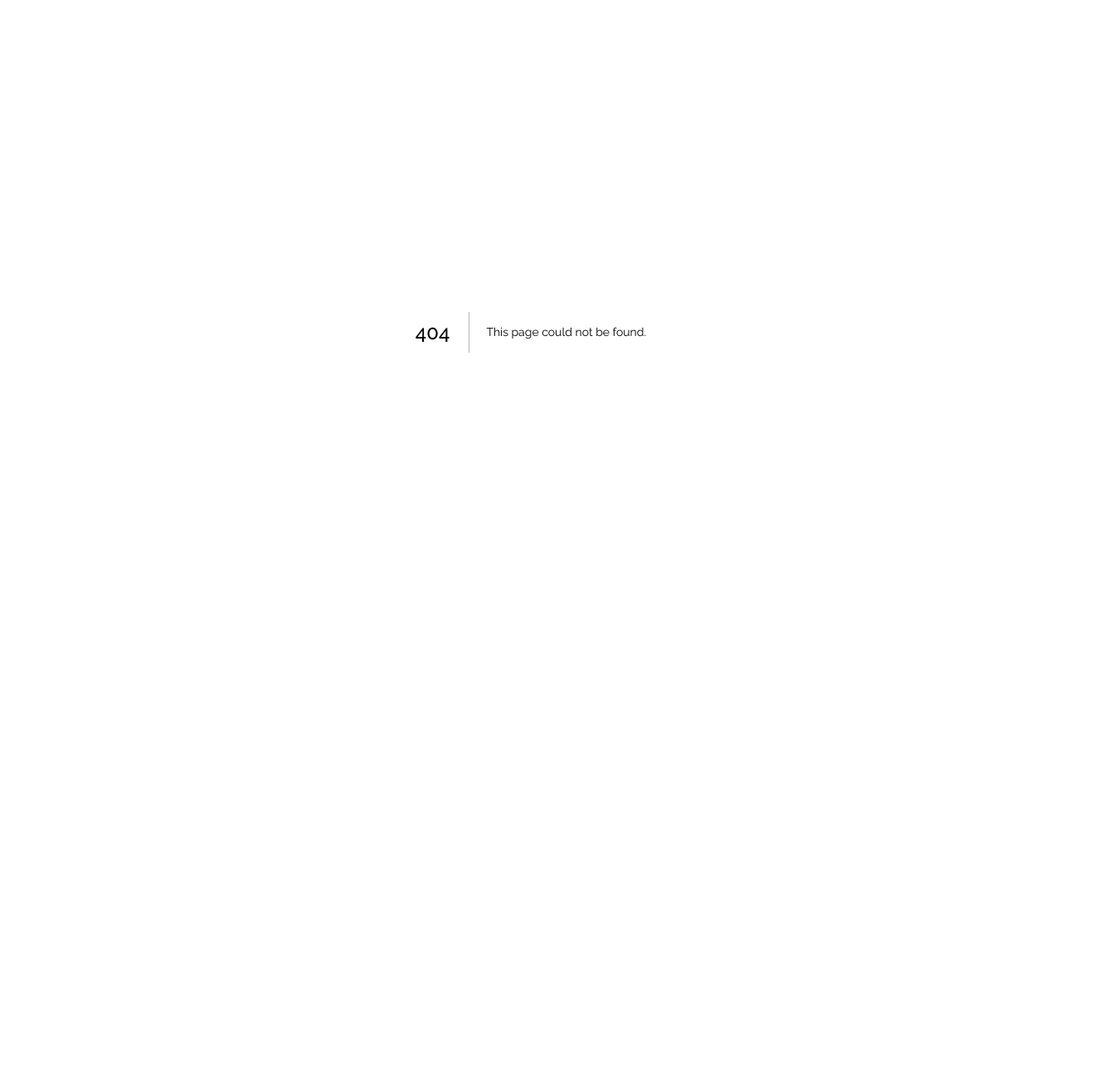
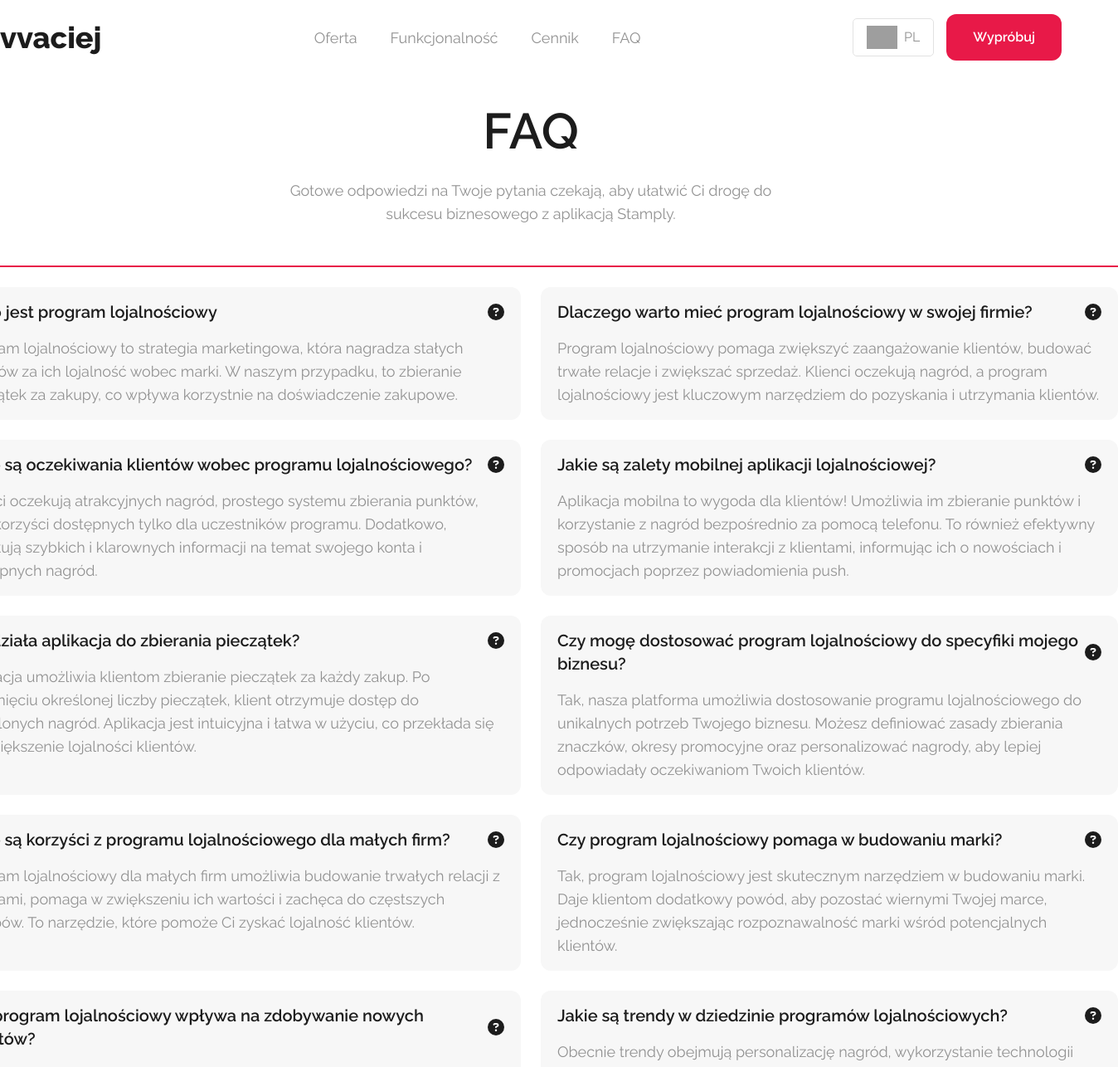
Before and after one commit to vvaciej/Animations, a Next.js app: page /faq in a window 1280 px wide. Before the commit this address had no page. Shown: the top 1286 px of the page at 83% size, 1348 px wide, since content can reach past the window. Before the commit the page ends 800 px from the top, so only its background shows below. Built offline with nearby package versions, Linux system fonts and the light colour scheme; grey boxes are pictures that could not be loaded.

Commit message:
aadded faq page

```diff
--- /dev/null
+++ b/src/app/faq/page.tsx
@@ -0,0 +1,172 @@
+import Footer from '@/src/components/Footer';
+import Navbar from '@/src/components/Navbar';
+import { faCircleQuestion } from '@fortawesome/free-solid-svg-icons';
+import { FontAwesomeIcon } from '@fortawesome/react-fontawesome';
+
+const FAQ = () => {
+	return (
+		<div>
+			<Navbar />
+			<main className='min-h-screen pt-32 flex items-center flex-col'>
+				<h1 className='text-6xl font-semibold text-dark28 text-center'>FAQ</h1>
+				<p className='text-center mt-7 text-lg text-commonText max-w-[40rem]'>
+					Gotowe odpowiedzi na Twoje pytania czekają, aby ułatwić Ci drogę do sukcesu biznesowego z aplikacją Stamply.
+				</p>
+				<div className='mt-12 h-full w-[88.5rem]'>
+					<hr className='border-red border-[1px] w-full' />
+					<div className='mt-6 grid grid-cols-2 w-full h-full gap-6'>
+						<article className='p-4 px-5 bg-lightGray247 rounded-xl'>
+							<header className='flex justify-between items-center'>
+								<h1 className='text-xl text-dark28 font-semibold'>Co to jest program lojalnościowy</h1>
+								<FontAwesomeIcon className='h-5 text-dark28' icon={faCircleQuestion} />
+							</header>
+							<main>
+								<p className='mt-4 text-commonText text-lg'>
+									Program lojalnościowy to strategia marketingowa, która nagradza stałych klientów za ich lojalność
+									wobec marki. W naszym przypadku, to zbieranie pieczątek za zakupy, co wpływa korzystnie na
+									doświadczenie zakupowe.
+								</p>
+							</main>
+						</article>
+						<article className='p-4 px-5 bg-lightGray247 rounded-xl'>
+							<header className='flex justify-between items-center'>
+								<h1 className='text-xl text-dark28 font-semibold'>
+									Dlaczego warto mieć program lojalnościowy w swojej firmie?
+								</h1>
+								<FontAwesomeIcon className='h-5 text-dark28' icon={faCircleQuestion} />
+							</header>
+							<main>
+								<p className='mt-4 text-commonText text-lg'>
+									Program lojalnościowy pomaga zwiększyć zaangażowanie klientów, budować trwałe relacje i zwiększać
+									sprzedaż. Klienci oczekują nagród, a program lojalnościowy jest kluczowym narzędziem do pozyskania i
+									utrzymania klientów.
+								</p>
+							</main>
+						</article>
+						<article className='p-4 px-5 bg-lightGray247 rounded-xl'>
+							<header className='flex justify-between items-center'>
+								<h1 className='text-xl text-dark28 font-semibold'>
+									Jakie są oczekiwania klientów wobec programu lojalnościowego?
+								</h1>
+								<FontAwesomeIcon className='h-5 text-dark28' icon={faCircleQuestion} />
+							</header>
+							<main>
+								<p className='mt-4 text-commonText text-lg'>
+									Klienci oczekują atrakcyjnych nagród, prostego systemu zbierania punktów, oraz korzyści dostępnych
+									tylko dla uczestników programu. Dodatkowo, oczekują szybkich i klarownych informacji na temat swojego
+									konta i dostępnych nagród.
+								</p>
+							</main>
+						</article>
+						<article className='p-4 px-5 bg-lightGray247 rounded-xl'>
+							<header className='flex justify-between items-center'>
+								<h1 className='text-xl text-dark28 font-semibold'>
+									Jakie są zalety mobilnej aplikacji lojalnościowej?
+								</h1>
+								<FontAwesomeIcon className='h-5 text-dark28' icon={faCircleQuestion} />
+							</header>
+							<main>
+								<p className='mt-4 text-commonText text-lg'>
+									Aplikacja mobilna to wygoda dla klientów! Umożliwia im zbieranie punktów i korzystanie z nagród
+									bezpośrednio za pomocą telefonu. To również efektywny sposób na utrzymanie interakcji z klientami,
+									informując ich o nowościach i promocjach poprzez powiadomienia push.
+								</p>
+							</main>
+						</article>
+						<article className='p-4 px-5 bg-lightGray247 rounded-xl'>
+							<header className='flex justify-between items-center'>
+								<h1 className='text-xl text-dark28 font-semibold'>Jak działa aplikacja do zbierania pieczątek?</h1>
+								<FontAwesomeIcon className='h-5 text-dark28' icon={faCircleQuestion} />
+							</header>
+							<main>
+								<p className='mt-4 text-commonText text-lg'>
+									Aplikacja umożliwia klientom zbieranie pieczątek za każdy zakup. Po osiągnięciu określonej liczby
+									pieczątek, klient otrzymuje dostęp do określonych nagród. Aplikacja jest intuicyjna i łatwa w użyciu,
+									co przekłada się na zwiększenie lojalności klientów.
+								</p>
+							</main>
+						</article>
+						<article className='p-4 px-5 bg-lightGray247 rounded-xl'>
+							<header className='flex justify-between items-center'>
+								<h1 className='text-xl text-dark28 font-semibold'>
+									Czy mogę dostosować program lojalnościowy do specyfiki mojego biznesu?
+								</h1>
+								<FontAwesomeIcon className='h-5 text-dark28' icon={faCircleQuestion} />
+							</header>
+							<main>
+								<p className='mt-4 text-commonText text-lg'>
+									Tak, nasza platforma umożliwia dostosowanie programu lojalnościowego do unikalnych potrzeb Twojego
+									biznesu. Możesz definiować zasady zbierania znaczków, okresy promocyjne oraz personalizować nagrody,
+									aby lepiej odpowiadały oczekiwaniom Twoich klientów.
+								</p>
+							</main>
+						</article>
+						<article className='p-4 px-5 bg-lightGray247 rounded-xl'>
+							<header className='flex justify-between items-center'>
+								<h1 className='text-xl text-dark28 font-semibold'>
+									Jakie są korzyści z programu lojalnościowego dla małych firm?
+								</h1>
+								<FontAwesomeIcon className='h-5 text-dark28' icon={faCircleQuestion} />
+							</header>
+							<main>
+								<p className='mt-4 text-commonText text-lg'>
+									Program lojalnościowy dla małych firm umożliwia budowanie trwałych relacji z klientami, pomaga w
+									zwiększeniu ich wartości i zachęca do częstszych zakupów. To narzędzie, które pomoże Ci zyskać
+									lojalność klientów.
+								</p>
+							</main>
+						</article>
+						<article className='p-4 px-5 bg-lightGray247 rounded-xl'>
+							<header className='flex justify-between items-center'>
+								<h1 className='text-xl text-dark28 font-semibold'>
+									Czy program lojalnościowy pomaga w budowaniu marki?
+								</h1>
+								<FontAwesomeIcon className='h-5 text-dark28' icon={faCircleQuestion} />
+							</header>
+							<main>
+								<p className='mt-4 text-commonText text-lg'>
+									Tak, program lojalnościowy jest skutecznym narzędziem w budowaniu marki. Daje klientom dodatkowy
+									powód, aby pozostać wiernymi Twojej marce, jednocześnie zwiększając rozpoznawalność marki wśród
+									potencjalnych klientów.
+								</p>
+							</main>
+						</article>
+						<article className='p-4 px-5 bg-lightGray247 rounded-xl'>
+							<header className='flex justify-between items-center'>
+								<h1 className='text-xl text-dark28 font-semibold'>
+									Czy program lojalnościowy wpływa na zdobywanie nowych klientów?
+								</h1>
+								<FontAwesomeIcon className='h-5 text-dark28' icon={faCircleQuestion} />
+							</header>
+							<main>
+								<p className='mt-4 text-commonText text-lg'>
+									Tak, program lojalnościowy nie tylko utrzymuje obecnych klientów, ale także przyciąga nowych. Klienci
+									są bardziej skłonni wybrać firmę, która oferuje atrakcyjne programy nagród, co przekłada się na
+									zdobywanie nowych klientów.
+								</p>
+							</main>
+						</article>
+						<article className='p-4 px-5 bg-lightGray247 rounded-xl'>
+							<header className='flex justify-between items-center'>
+								<h1 className='text-xl text-dark28 font-semibold'>
+									Jakie są trendy w dziedzinie programów lojalnościowych?
+								</h1>
+								<FontAwesomeIcon className='h-5 text-dark28' icon={faCircleQuestion} />
+							</header>
+							<main>
+								<p className='mt-4 text-commonText text-lg'>
+									Obecnie trendy obejmują personalizację nagród, wykorzystanie technologii mobilnych, integrację z
+									mediami społecznościowymi oraz zrównoważone i społeczne aspekty programów lojalnościowych. Nasza
+									platforma jest na bieżąco z tymi trendami, aby sprostać oczekiwaniom rynku.
+								</p>
+							</main>
+						</article>
+					</div>
+				</div>
+			</main>
+			<Footer />
+		</div>
+	);
+};
+
+export default FAQ;
--- a/src/components/Navbar.tsx
+++ b/src/components/Navbar.tsx
@@ -27,7 +27,7 @@ const Navbar = () => {
 								</Link>
 							</li>
 							<li>
-								<Link href={'/'} className='cursor-pointer hover:text-red text-[18px]'>
+								<Link href={'/faq'} className='cursor-pointer hover:text-red text-[18px]'>
 									FAQ
 								</Link>
 							</li>
```
